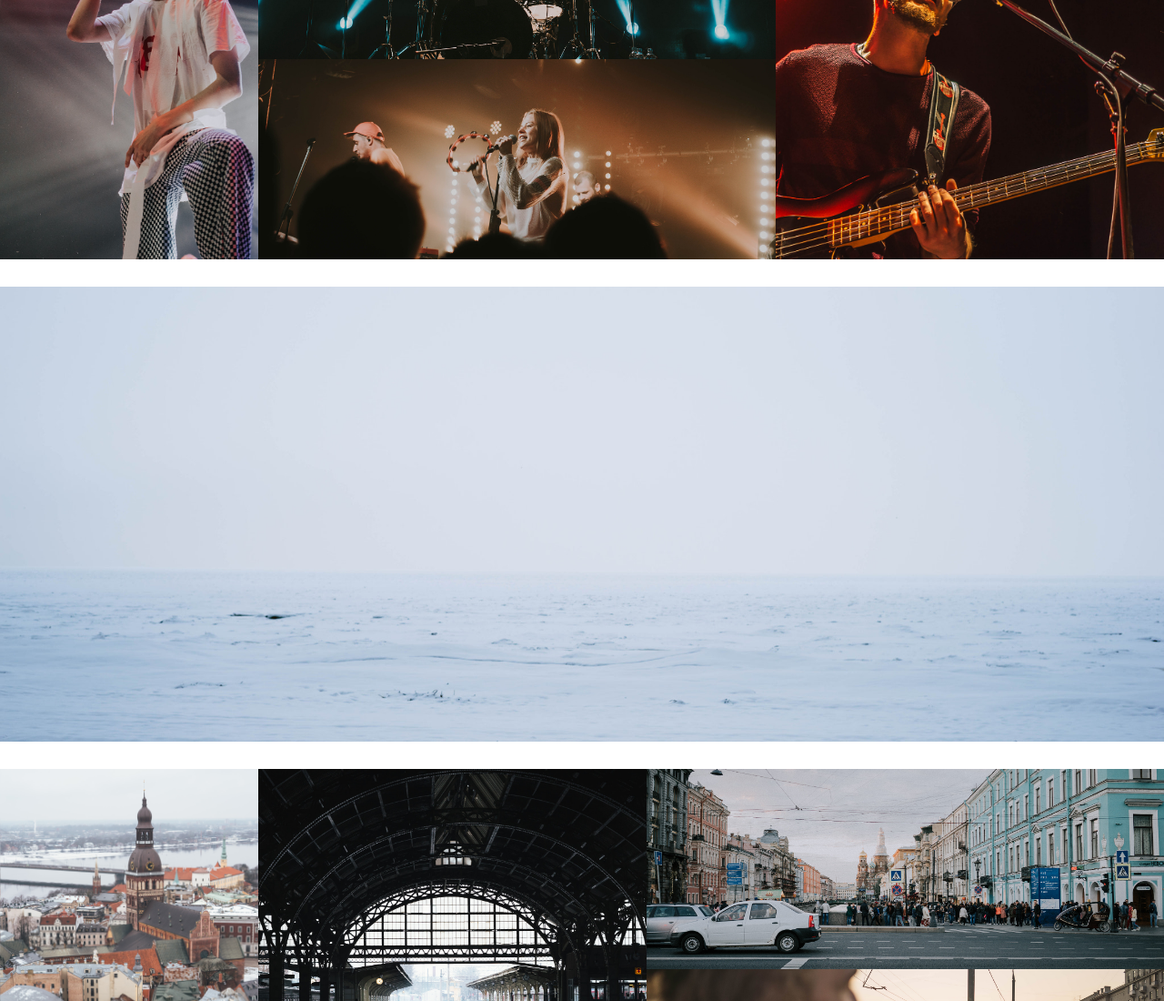
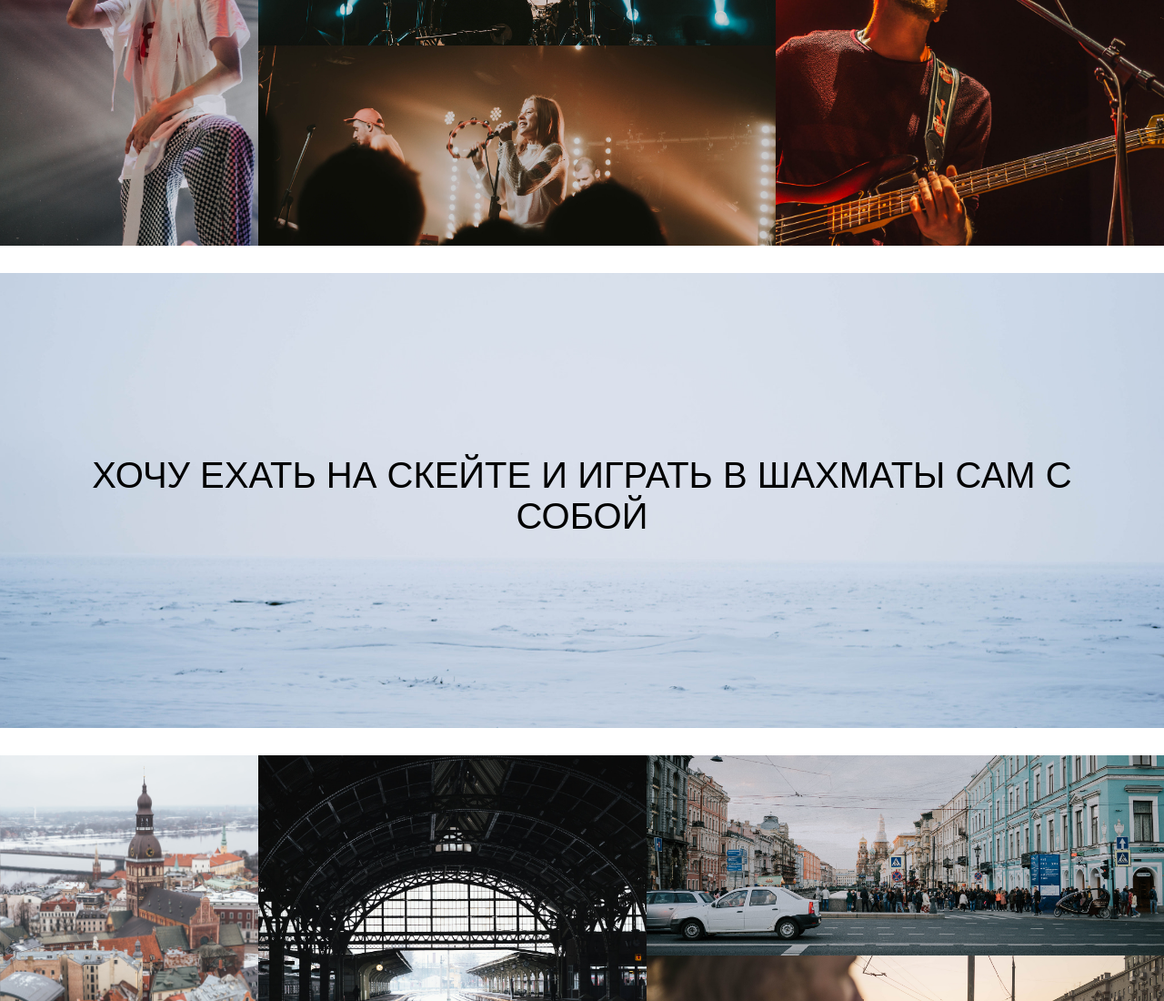
Before and after one commit to windann/volosha, a plain HTML site: page index.html in a window 1280 px wide. Shown: the part 853-1953 px from the top of the page at 91% size. Drawn offline with nearby package versions, Linux system fonts and the light colour scheme.

Commit message:
main structure

```diff
--- a/index.css
+++ b/index.css
@@ -2,10 +2,17 @@
     margin:0;
     padding:0;
     font-family: 'Fjalla One', sans-serif;
+    text-transform: uppercase;
+    color: black;
+    font-size: 30px;
 }
 .header{
     border-bottom: 2px solid black;
     padding: 40px;
+}
+
+.video-container{
+    height: 400px;
 }
 
 .footer{
@@ -116,6 +123,10 @@ a {
     background: url(img/2.jpeg);
     background-size: cover;
     background-position: center;
+    text-align: center;
+    padding: 200px 30px;
+    box-sizing: border-box;
+    font-size: 40px;
 }
 .end{
     height: 500px;
--- a/index.html
+++ b/index.html
@@ -6,13 +6,6 @@
     <meta http-equiv="X-UA-Compatible" content="ie=edge">
     <title>Document</title>
     <link rel ='stylesheet' href = 'index.css'>
-
-1
-2
-3
-<link href="css/YTPlayer.css" media="all" rel="stylesheet" type="text/css">
-<script src="http://ajax.googleapis.com/ajax/libs/jquery/3.0.0/jquery.min.js"></script>
-<script src="inc/jquery.mb.YTPlayer.js"></script>
 </head>
 <body>
     <header class = 'header'>
@@ -42,7 +35,7 @@
                 <div class = 'c_3 c'></div>
             </div>
         </section>
-        <section class = 'galf-of-finland'></section>
+        <section class = 'galf-of-finland'>хочу ехать на скейте и играть в шахматы сам с собой</section>
         <a name = 'travel'></a>
         <section class = 'travel'>
             <div class = 'travel-block'>
```
